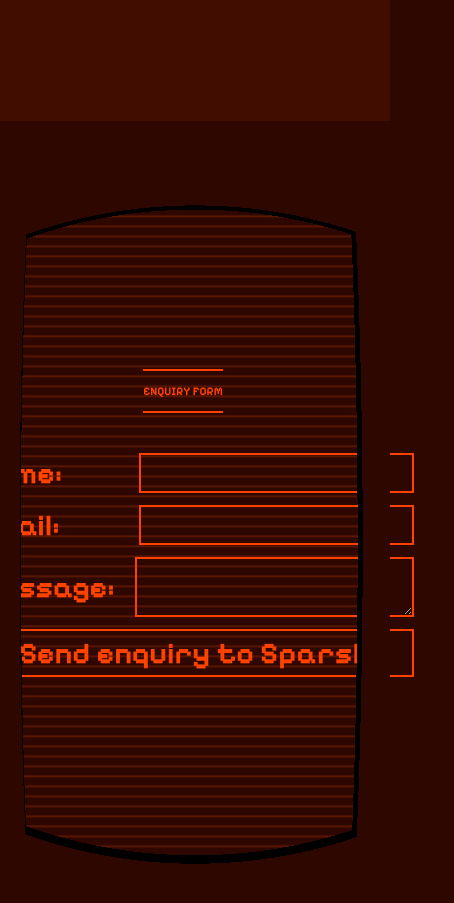
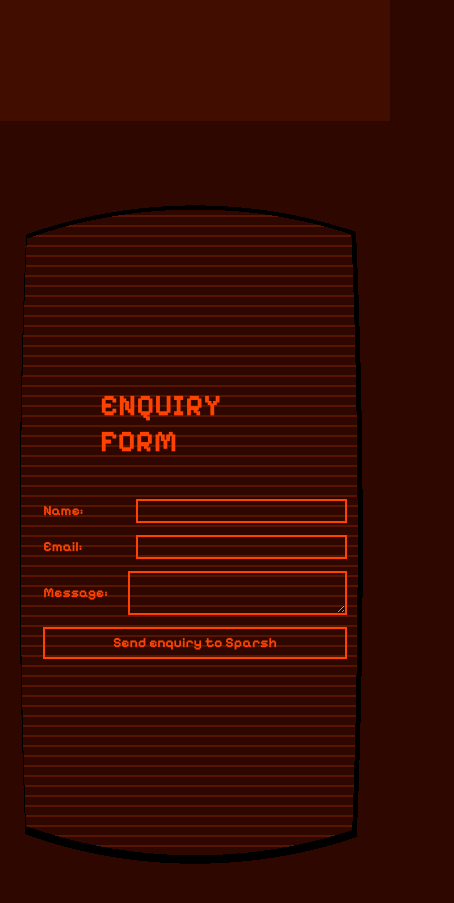
Before and after one commit to bigsparsh/bigPortfolio, a Next.js app: page / in a window 390 px wide. Shown: the part 10960-11863 px from the top of the page, 454 px wide, since content can reach past the window. Built offline with nearby package versions, Linux system fonts and the light colour scheme; no server answers; the database is empty; a web font is replaced by a local one.

Commit message:
Made some responsible changes

```diff
--- a/components/CrtDisplay.tsx
+++ b/components/CrtDisplay.tsx
@@ -45,7 +45,7 @@ const CrtDisplay = () => {
       <div id="body" className="w-full h-full pointer-events-none" />
       <FakeMarquee />
       <form
-        className="text-primary-100 text-3xl font-black p-10 rounded-2xl flex flex-col gap-y-3 "
+        className="text-primary-100 text-sm md:text-lg lg:text-3xl font-black p-10 rounded-2xl flex flex-col gap-y-3 "
         onSubmit={handleSubmit}
       >
         <div className="flex gap-5 items-center justify-between">
@@ -53,7 +53,7 @@ const CrtDisplay = () => {
           <input
             type="text"
             ref={name}
-            className="border-2 text-xl  font-normal border-primary-100 px-5 py-1 bg-transparent outline-none "
+            className="border-2 font-normal border-primary-100 px-5 py-0 lg:py-1 bg-transparent outline-none "
             style={{ caretShape: "underscore" }}
           />
         </div>
@@ -62,7 +62,7 @@ const CrtDisplay = () => {
           <input
             ref={email}
             type="email"
-            className="border-2 text-xl  font-normal border-primary-100 px-5 py-1 bg-transparent outline-none "
+            className="border-2 font-normal border-primary-100 px-5 py-0 lg:py-1 bg-transparent outline-none "
             style={{ caretShape: "underscore" }}
           />
         </div>
@@ -70,7 +70,7 @@ const CrtDisplay = () => {
           <label>Message: </label>
           <textarea
             ref={message}
-            className="border-2 text-xl  font-normal border-primary-100 px-5 bg-transparent outline-none "
+            className="border-2 font-normal border-primary-100 px-5 py-0 lg:py-1 bg-transparent outline-none "
           ></textarea>
         </div>
         <button className="border-2  border-primary-100 px-5 py-1 bg-transparent outline-none hover:bg-primary-100 hover:text-white duration-200">
--- a/components/FadingElement.tsx
+++ b/components/FadingElement.tsx
@@ -4,13 +4,15 @@ import { motion } from "framer-motion";
 const FadingElement = ({
   children,
   delay = 0,
+  down = 100,
 }: {
   children: React.ReactNode | string;
   delay?: number;
+  down?: number;
 }) => {
   return (
     <motion.div
-      initial={{ filter: "blur(10px)", opacity: 0, y: "100px" }}
+      initial={{ filter: "blur(10px)", opacity: 0, y: down + "px" }}
       whileInView={{ filter: "blur(0px)", opacity: 1, y: 0 }}
       transition={{ delay }}
       style={{ willChange: "filter, opacity, y" }}
--- a/components/FakeMarquee.tsx
+++ b/components/FakeMarquee.tsx
@@ -3,12 +3,7 @@ import { motion } from "framer-motion";
 
 const FakeMarquee = () => {
   return (
-    <motion.div
-      initial={{ x: -100 }}
-      animate={{ x: 100 }}
-      transition={{ repeat: Infinity, duration: 2, repeatType: "mirror" }}
-      className="text-primary-100 text-[3vw] font-black  py-2 border-y-2 border-primary-100"
-    >
+    <motion.div className="text-primary-100 text-3xl lg:text-5xl font-black py-0 lg:py-2 ">
       ENQUIRY FORM
     </motion.div>
   );
--- a/components/FullPageShowCase.tsx
+++ b/components/FullPageShowCase.tsx
@@ -27,7 +27,8 @@ const FullPageShowCase = ({
   ];
   const textStyleArray: { x: MotionValue<string> }[] = [];
   const { scrollYProgress } = useScroll({ target: windowRef });
-  const scrollY = useSpring(scrollYProgress);
+  const scrollY = scrollYProgress;
+  // const scrollY = useSpring(scrollYProgress);
   const scale = useTransform(scrollY, [0, 1], [1, 2]);
   const opacity = useTransform(scrollY, [0, 1], [0.95, 1]);
 
--- a/components/InfoCard.tsx
+++ b/components/InfoCard.tsx
@@ -19,45 +19,45 @@ const InfoCard = ({
   hosting?: string;
 }) => {
   return (
-    <div className="w-[300px] lg:w-[500px] aspect-square grid place-items-center overflow-clip rounded-3xl relative group shadow-black shadow-2xl">
+    <div className="w-[300px] lg:w-[500px] aspect-square grid place-items-center overflow-hidden rounded-3xl relative group shadow-black shadow-2xl">
       <div
         style={{ backgroundImage: `url(${image})` }}
         className="h-full w-full bg-contain bg-center group-hover:scale-125 bg-blend-overlay bg-primary-500/70 duration-200 absolute"
       ></div>
-      <div className="absolute hidden flex-col gap-2 z-10 w-full h-full p-10 text-white bg-gradient-to-b from-primary-100/70 to-transparent group-hover:opacity-100 group-hover:flex  opacity-0 duration-200">
-        <h1 className="text-5xl font-black text-white drop-shadow-xl tracking-tight">
+      <div className="absolute hidden flex-col gap-2 z-10 w-full h-full p-7 lg:p-10 text-white bg-gradient-to-b from-primary-100/70 to-transparent group-hover:opacity-100 group-hover:flex  opacity-0 duration-200">
+        <h1 className="text-2xl lg:text-5xl font-black text-white drop-shadow-xl tracking-tight lg:leading-10 leading-6">
           <FadingElement>
             <Sliding delay={0.05}>{heading}</Sliding>
           </FadingElement>
         </h1>
-        <div className="my-3 grow line-clamp-[9] overflow-clip text-white text-justify">
+        <div className="text-xs lg:text-base my-1 lg:my-3 grow line-clamp-[9] overflow-clip text-white text-justify">
           <FadingElement>
             <Sliding delay={0.2}>{content}</Sliding>
           </FadingElement>
         </div>
-        <div className="flex gap-5 ">
-          <FadingElement delay={0.05}>
+        <div className="flex gap-3 lg:gap-5 h-fit">
+          <FadingElement delay={0.05} down={50}>
             {codepen && (
               <a href={codepen} target="_blank">
-                <div className="p-4 w-[75px] h-[75px] rounded-full bg-primary-500 text-white text-3xl grid place-items-center">
+                <div className="p-0 lg:p-4 w-[35px] lg:w-[75px] aspect-square rounded-full bg-primary-500 text-white lg:text-3xl text-sm grid place-items-center">
                   <FaCodepen />
                 </div>
               </a>
             )}
           </FadingElement>
-          <FadingElement delay={0.15}>
+          <FadingElement delay={0.15} down={50}>
             {github && (
               <a href={github} target="_blank">
-                <div className="p-4 w-[75px] h-[75px] rounded-full bg-primary-500 text-white text-3xl grid place-items-center">
+                <div className="p-0 lg:p-4 w-[35px] lg:w-[75px] aspect-square rounded-full bg-primary-500 text-white lg:text-3xl text-sm grid place-items-center">
                   <FaGithub />
                 </div>
               </a>
             )}
           </FadingElement>
-          <FadingElement delay={0.25}>
+          <FadingElement delay={0.25} down={50}>
             {hosting && (
               <a href={hosting} target="_blank">
-                <div className="p-4 w-[75px] aspect-square rounded-full bg-primary-500 text-white text-3xl grid place-items-center self-end">
+                <div className="p-0 lg:p-4 w-[35px] lg:w-[75px] aspect-square rounded-full bg-primary-500 text-white lg:text-3xl text-sm grid place-items-center">
                   <FaArrowUpRightFromSquare />
                 </div>
               </a>
--- a/components/ScrollingShowcase.tsx
+++ b/components/ScrollingShowcase.tsx
@@ -14,7 +14,7 @@ const ScrollingShowcase = () => {
     setProjects(await getProjects());
   };
   const { scrollYProgress } = useScroll();
-  const x = useTransform(scrollYProgress, [0, 1], ["-200%", "10%"]);
+  const x = useTransform(scrollYProgress, [0, 1], ["-100%", "40%"]);
   return (
     <div className="h-[900vh] w-full bg-primary-400/20">
       <div
--- a/components/css/styles.css
+++ b/components/css/styles.css
@@ -32,7 +32,7 @@
     0 var(--go) / 10px 10px #040d00;
   background-color: #2e0800;
   z-index: -1;
-  animation: move 0.5s linear infinite;
+  /* animation: move 0.5s linear infinite; */
 }
 
 @keyframes move {
```
Also changed, not shown: 1 other file (tests, documents, lock files or other folders).
